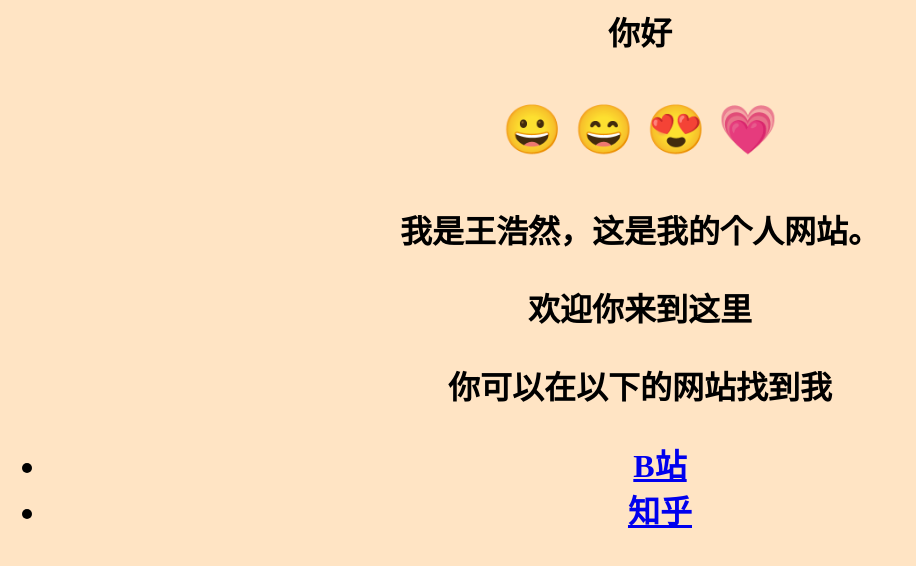
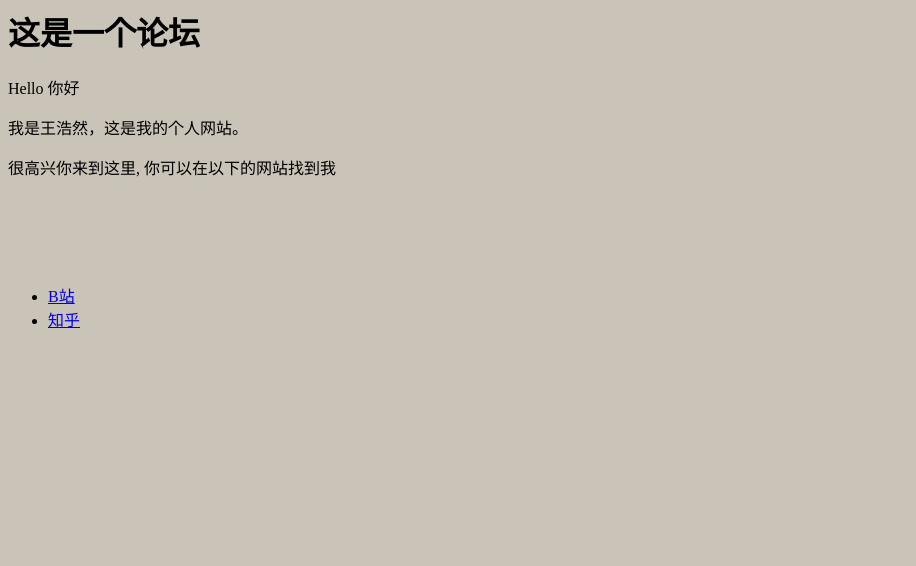
Before and after one commit to Whorana/Whorana.github.io, a plain HTML site: page index.html in a window 1280 px wide. Shown: the whole page, without its empty margins (0-916 px from the left). Drawn offline with Linux system fonts and the light colour scheme.

Commit message:
Update index.html

```diff
--- a/index.html
+++ b/index.html
@@ -1,24 +1,14 @@
-<body bgcolor="#FFE4C4">
-<head>
-<meta charset="UTF-8">
-</head>
-<h1 style="text-align:center;color=PowderBlue”>这是一个论坛</h1>
-<p>你好</p>
-<p style="font-size:48px">
-😀 😄 😍 💗
-</p>
-<p color=PowderBlue >我是王浩然，这是我的个人网站。 </p>
-<p color=PowderBlue >欢迎你来到这里<p>
-<p color=PowderBlue >你可以在以下的网站找到我</p>
+<body bgcolor="#CAC3B8">
+<h1>这是一个论坛</h1>
+<p>Hello 你好</p>
+<p>我是王浩然，这是我的个人网站。 </p>
+<p>很高兴你来到这里, 你可以在以下的网站找到我</p>
+<br>
+<br>
+<br>
+<br>
 <ul>
   <li> <a href="https://space.bilibili.com/107935685?spm_id_from=333.1007.0.0">B站</a> </li>
   <li> <a href="https://www.zhihu.com/people/wang-hao-ran-96-81">知乎</a> </li>
 </ul>
-<br>
-<br>
-<br>
-<br>
-
 </body bgcolor="#DACBB4">
-
-<html>
```
